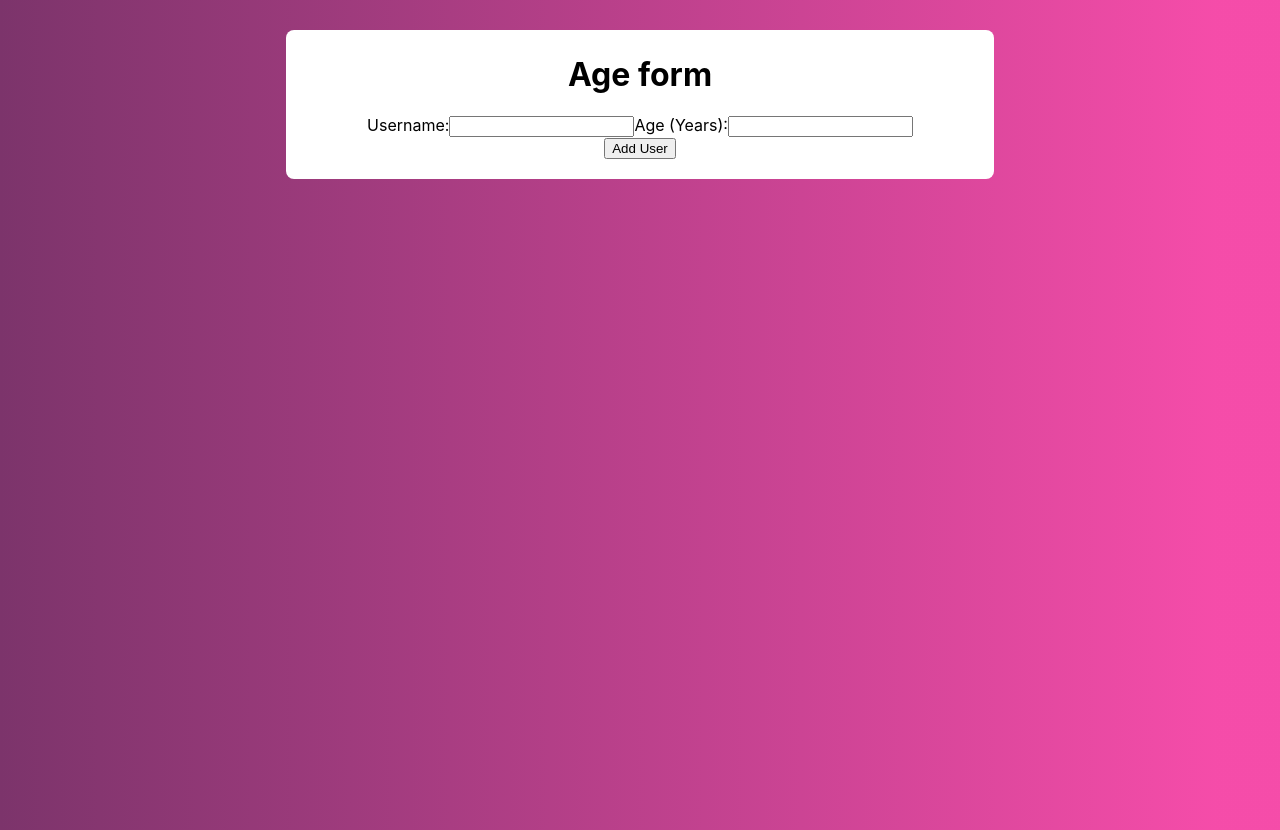
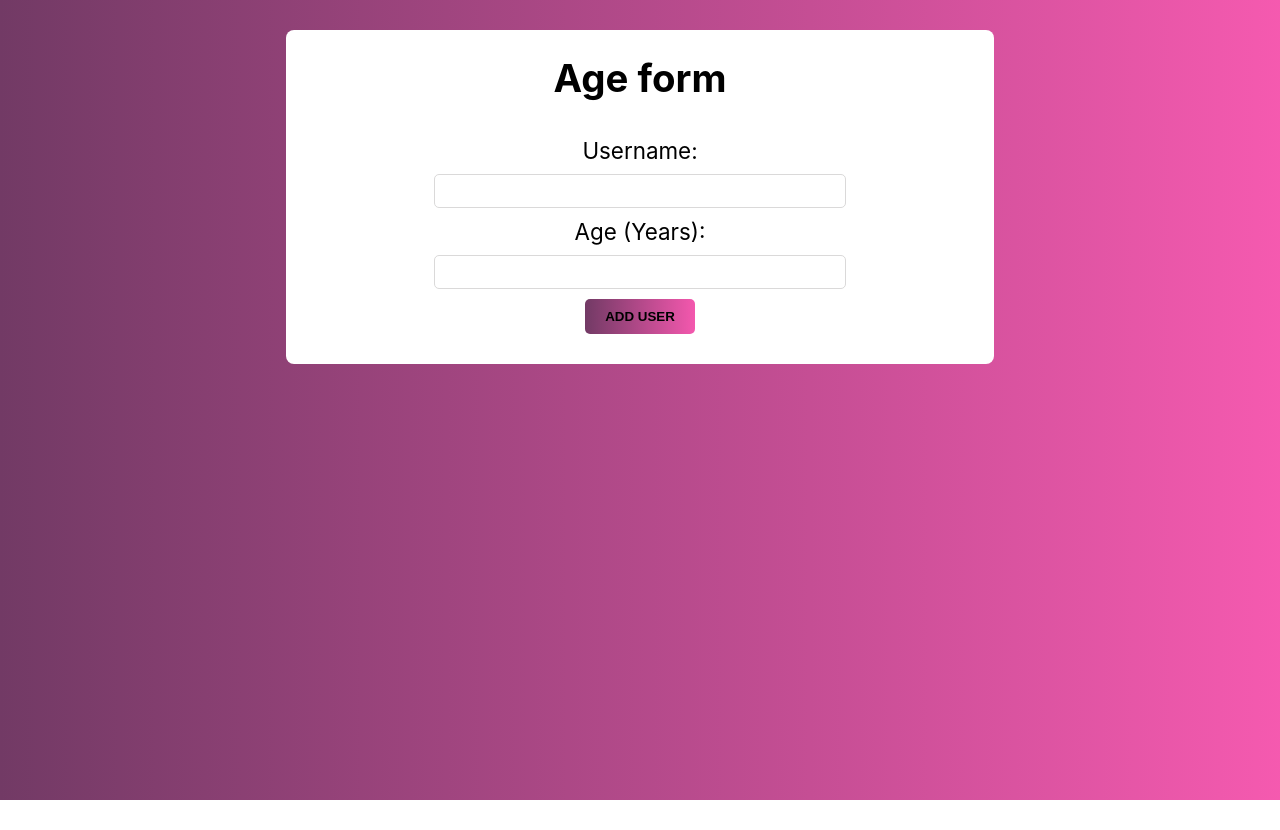
Before and after one commit to gabatk/age-form, a React (Create React App) app: page / in a window 1280 px wide. After the commit the page ends 800 px from the top, so only its background shows below. Built offline with nearby package versions, Linux system fonts and the light colour scheme.

Commit message:
New CSS styles implemented on button.

```diff
--- a/src/App.css
+++ b/src/App.css
@@ -4,6 +4,7 @@
   max-width: 800px;
   margin: 0 auto;
   text-align: center;
+  overflow: hidden;
 }
 
 @media (min-width: 768px) {
--- /dev/null
+++ b/src/component/AppButton.css
@@ -0,0 +1,37 @@
+.btn {
+    background-image: linear-gradient(90deg,#723a65, #f446a6e4);
+    padding: 10px 20px;
+    margin: 10px;
+    border: none;
+    border-radius: 5px;
+    cursor: pointer;
+    text-transform: uppercase;
+    font-weight: bold;
+}
+
+button {
+    position: relative;
+    overflow: hidden;
+}
+
+button::before,
+button::after {
+    display: block;
+    position: absolute;
+    content: '';
+    transition: .5s;
+    z-index: 10;
+}
+
+.btn::before {
+    top: -30px;
+    left: -130px;
+    height: 200%;
+    width: 100px;
+    background-image: linear-gradient(-90deg, rgba(255, 255, 255, .3), rgba(255, 255, 255, 0));
+    transform: rotate(20deg);
+}
+
+.btn:hover::before {
+    left: 130%;
+}
--- /dev/null
+++ b/src/component/AppButton.js
@@ -0,0 +1,10 @@
+import React from "react";
+import './AppButton.css'
+
+const AppButton = () => {
+    return (
+        <button type='submit' className="btn">Add User</button>
+    )
+}
+
+export default AppButton;
--- a/src/component/AppHeader.css
+++ b/src/component/AppHeader.css
@@ -1,3 +1,4 @@
 .app__title {
 margin-top: 5px;
+font-size: 2.4rem;
 }
--- a/src/component/FormPanel.css
+++ b/src/component/FormPanel.css
@@ -3,4 +3,30 @@
     padding: 20px;
     margin: 30px;
     border-radius: 8px;
+    }
+
+.form__box {
+font-size: 1.4rem;
+display: flex;
+flex-direction: column;
 }
+
+.form__label {
+padding: 10px 20px;
+}
+
+.form__input {
+    margin-bottom: 20px;
+    padding: 5px;
+    font-size: 1.2rem;
+    border: 1px solid #dad9d9;
+    border-radius: 5px;
+}
+
+@media (min-width: 768px) {
+    .form__input {
+        margin: auto;
+      width: 60%;
+
+    }
+  }
--- a/src/component/FormPanel.js
+++ b/src/component/FormPanel.js
@@ -1,21 +1,25 @@
 import React from 'react';
-import AppHeader from './AppHeader'
+import AppHeader from './AppHeader';
+import AppButton from './AppButton';
 import './FormPanel.css';
 
 const FormPanel = () => {
-
-    return (
-        <div className='box'>
-            <AppHeader />
-        <form>
-            <label for='username'>Username:</label>
-            <input type={'text'} name='username'></input>
-            <label for='age'>Age (Years):</label>
-            <input type={'number'} name='age'></input>
-        </form>
-        <button type='submit'>Add User</button>
-        </div>
-    )
+	return (
+		<div className='box'>
+			<AppHeader />
+			<form className='form__box'>
+				<label for='username' className='form__label'>
+					Username:
+				</label>
+				<input type={'text'} name='username' className='form__input'></input>
+				<label for='age' className='form__label'>
+					Age (Years):
+				</label>
+				<input type={'number'} name='age' className='form__input'></input>
+			</form>
+			<AppButton />
+		</div>
+	);
 };
 
 export default FormPanel;
--- a/src/index.css
+++ b/src/index.css
@@ -5,7 +5,8 @@ body {
     sans-serif;
   -webkit-font-smoothing: antialiased;
   -moz-osx-font-smoothing: grayscale;
-  background-image: linear-gradient(90deg,#7c346b, #f4379fe4  95%);
+  background-image: linear-gradient(90deg, #723a65, #f446a6e4);
+  font-size: 62.5%;
 }
 
 code {
```
